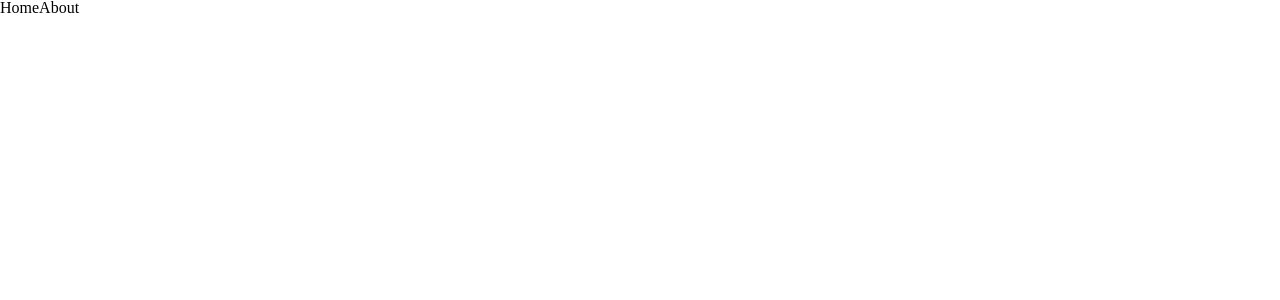
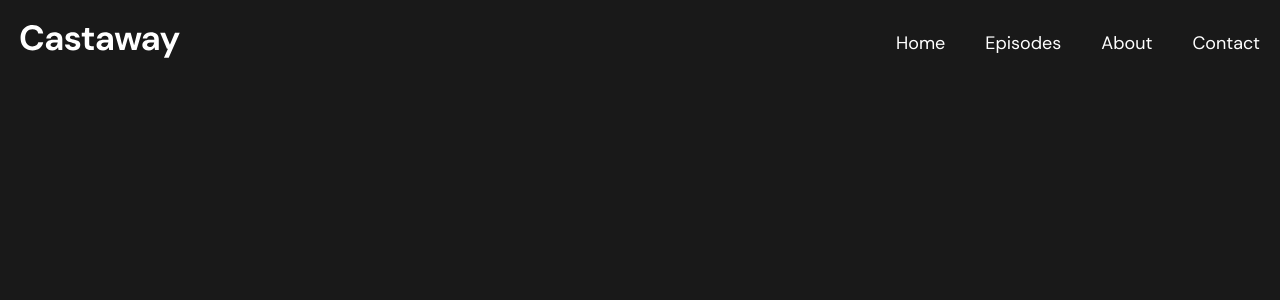
Before and after one commit to IskDev0/Castaway, a Vue app: page / in a window 1280 px wide. Shown: the top 300 px of the page. Built offline with nearby package versions, Linux system fonts and the light colour scheme.

Commit message:
Header added

```diff
--- a/src/App.vue
+++ b/src/App.vue
@@ -1,14 +1,9 @@
 <script setup>
 import { RouterLink, RouterView } from 'vue-router'
-
+import TheHeader from "./components/TheHeader.vue"
 </script>
 
 <template>
-  <header>
-      <nav>
-        <RouterLink to="/">Home</RouterLink>
-        <RouterLink to="/about">About</RouterLink>
-      </nav>
-  </header>
+  <TheHeader/>
   <RouterView />
 </template>
--- /dev/null
+++ b/src/assets/scss/header.scss
@@ -0,0 +1,15 @@
+.header {
+  &__wrapper {
+    display: flex;
+    align-items: center;
+    justify-content: space-between;
+    padding: 25px 0;
+  }
+  &__nav {
+    display: flex;
+    gap: 40px;
+    &-link:focus {
+      color: #118DA8;
+    }
+  }
+}
--- a/src/assets/scss/style.scss
+++ b/src/assets/scss/style.scss
@@ -1 +1,19 @@
 @import "normalize";
+@import "fonts";
+@import "header";
+
+html {
+  font-size: 18px;
+}
+
+body {
+  font-family: "DM Sans", Arial, sans-serif;
+  background: #191919;
+  color: #fff;
+}
+
+.container {
+  max-width: 1340px;
+  margin: 0 auto;
+  padding: 0 20px;
+}
--- /dev/null
+++ b/src/components/TheHeader.vue
@@ -0,0 +1,21 @@
+<template>
+  <header class="header">
+    <div class="container">
+      <div class="header__wrapper">
+        <a href="" class="header__link">
+          <img src="../assets/images/icons/logo.svg" alt="Logo" class="header__link-image">
+        </a>
+        <nav class="header__nav">
+          <a href="/" class="header__nav-link">Home</a>
+          <a href="" class="header__nav-link">Episodes</a>
+          <a href="" class="header__nav-link">About</a>
+          <a href="" class="header__nav-link">Contact</a>
+        </nav>
+      </div>
+    </div>
+  </header>
+</template>
+
+<script>
+
+</script>
```
